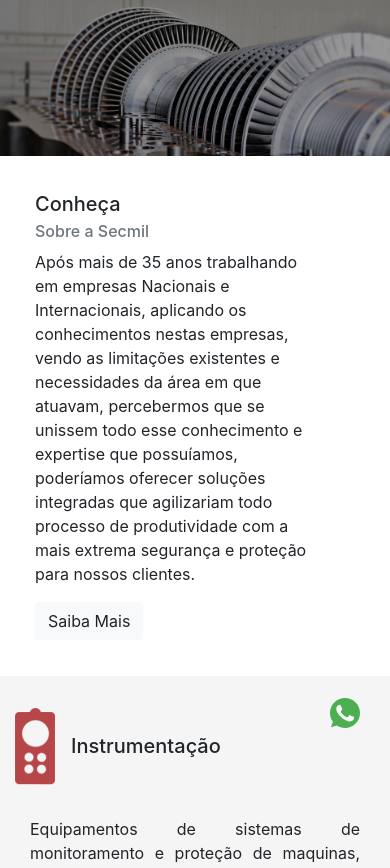
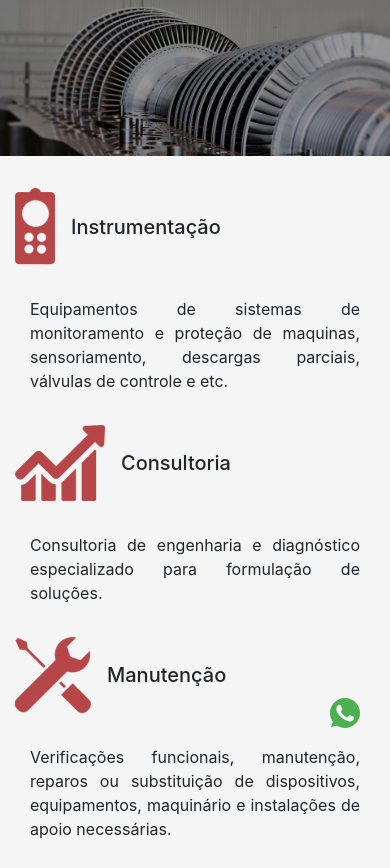
Before and after one commit to andregeraseev/secmil, a Django app: page / in a window 390 px wide. Shown: the part 76-944 px from the top of the page. Run offline with Django 4.2, Linux system fonts and the light colour scheme; some libraries are stand-ins or nearby versions.

Commit message:
arrumando estrutura

```diff
--- a/templates/index.html
+++ b/templates/index.html
@@ -76,10 +76,10 @@
                 <li class="nav-item active">
                     <a class="nav-link" style=" color:#fffcdc" href="#segmentos">Segmentos <span class="sr-only">(current)</span></a>
                 </li>
-                <li class="nav-item active">
-                    <a class="nav-link" style="color:#fffcdc" href="#servicos">Serviços <span
-                            class="sr-only">(current)</span></a>
-                </li>
+<!--                <li class="nav-item active">-->
+<!--                    <a class="nav-link" style="color:#fffcdc" href="#servicos">Serviços <span-->
+<!--                            class="sr-only">(current)</span></a>-->
+<!--                </li>-->
                 <li class="nav-item active">
                     <a class="nav-link" style="color:#fffcdc" href="#certificacoes">Certificações <span class="sr-only">(current)</span></a>
                 </li>
@@ -138,26 +138,6 @@
     <div class=" d-none d-lg-block py-3" style="background-color:#b4474a "></div>
     </div>
 </div>
-
-
-<div class="container-fluid">
-    <div class="card d-sm-block d-md-block d-lg-none border-0 my-3" style="width: 20rem;">
-        <div class="card-body">
-            <h5 class="card-title">Conheça</h5>
-            <h6 class="card-subtitle mb-2 text-muted">Sobre a Secmil</h6>
-            <p class="card-text"> Após mais de 35 anos trabalhando em empresas Nacionais e Internacionais, aplicando os
-                conhecimentos nestas empresas, vendo as limitações existentes e necessidades da área em que atuavam,
-                percebermos que se unissem todo esse conhecimento e expertise que possuíamos, poderíamos oferecer
-                soluções integradas que agilizariam todo processo de produtividade com a mais extrema segurança e
-                proteção para nossos clientes.
-            </p>
-
-            <button type="button" class="btn btn-light">Saiba Mais</button>
-
-        </div>
-    </div>
-</div>
-
 
 <!-- SEGMENTOS -->
 <div id="segmentos" class="container-fluid" style="background-color:#f5f5f5">
@@ -253,12 +233,12 @@
                         <img class="my-3 img-fluid" src="{% static 'parts/logo1.png' %}" alt="">
                     </div>
                 </div>
-                <input type="button" onclick="location.href='distribuidor';" value="ver mais"
+                <input type="button" onclick="location.href='https://www.meggitt.com/';" value="ver mais"
                        class="btn btn-outline-light mt-3">
 
 
             </div>
-            <div class="col-lg-3 col-sm-12 m-3 ">
+            <div class="col-lg-3 col-sm-12 m-3 " id="certificacoes">
 
                 <h5 class="text-white">Distribuidor</h5>
                 <div class=" text-center p-4"
@@ -282,7 +262,7 @@
                         <img class="img-fluid" src="{% static 'parts/logo2.png' %}" alt="">
                     </div>
                 </div>
-                <input type="button" onclick="location.href='certificacoes';" value="ver mais"
+                <input type="button" onclick="location.href='https://www.traceinternational.org/';" value="ver mais"
                        class="btn btn-outline-light mt-3">
 
             </div>
@@ -296,7 +276,7 @@
 <!-- CONTATO -->
 
 
-<div id="contato" class="row">
+<div id="atendimento" class="row">
 
 
 
--- a/templates/index_antigo.html
+++ b/templates/index_antigo.html
@@ -160,7 +160,7 @@
 			<a href="https://www.dynamicratings.com/" target="_blank" role="menuitem" tabindex="-1"> Dynamic Ratings</a>
 		</li>
 		<li>
-			<a href="index#segmentos" role="menuitem" tabindex="-1">Segmentos</a>
+			<a href="segmentos" role="menuitem" tabindex="-1">Segmentos</a>
 		</li>
 		<li>
 			<a href="servicos" role="menuitem" tabindex="-1">Serviços</a>
```
